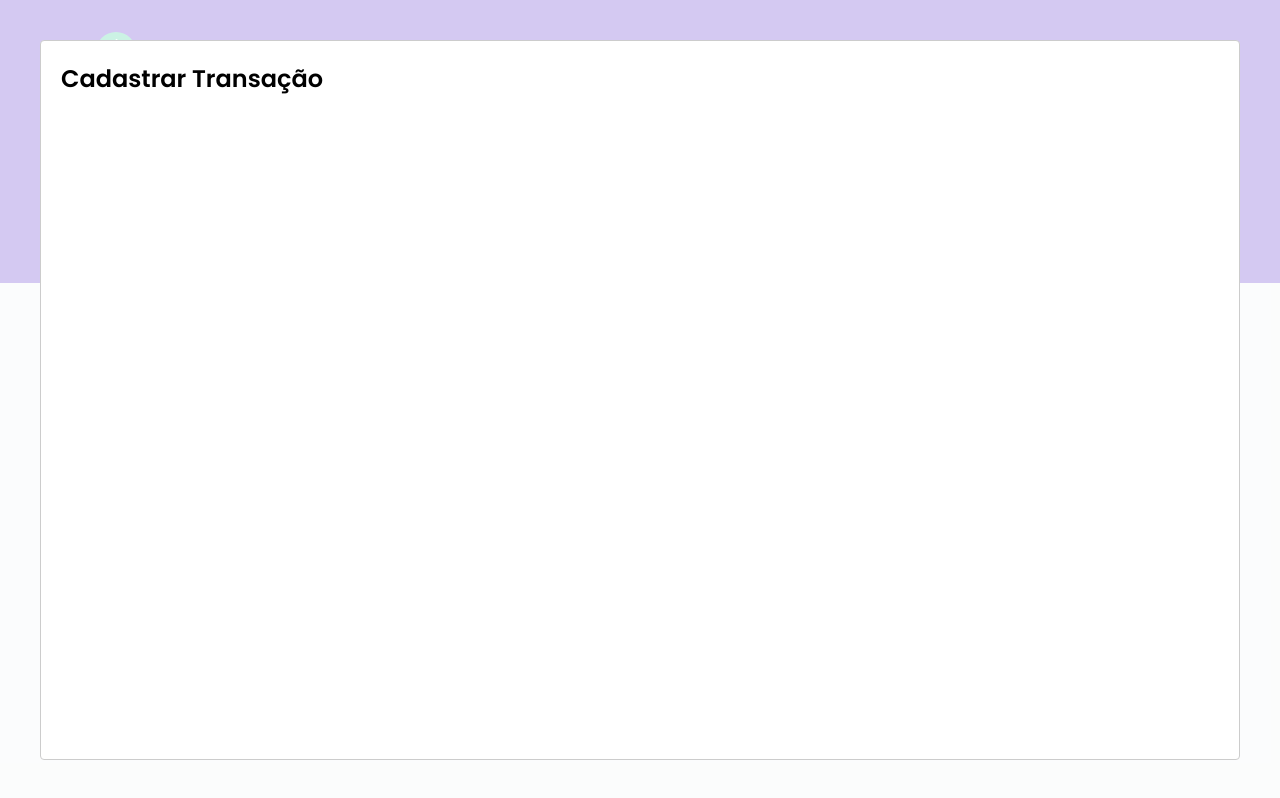
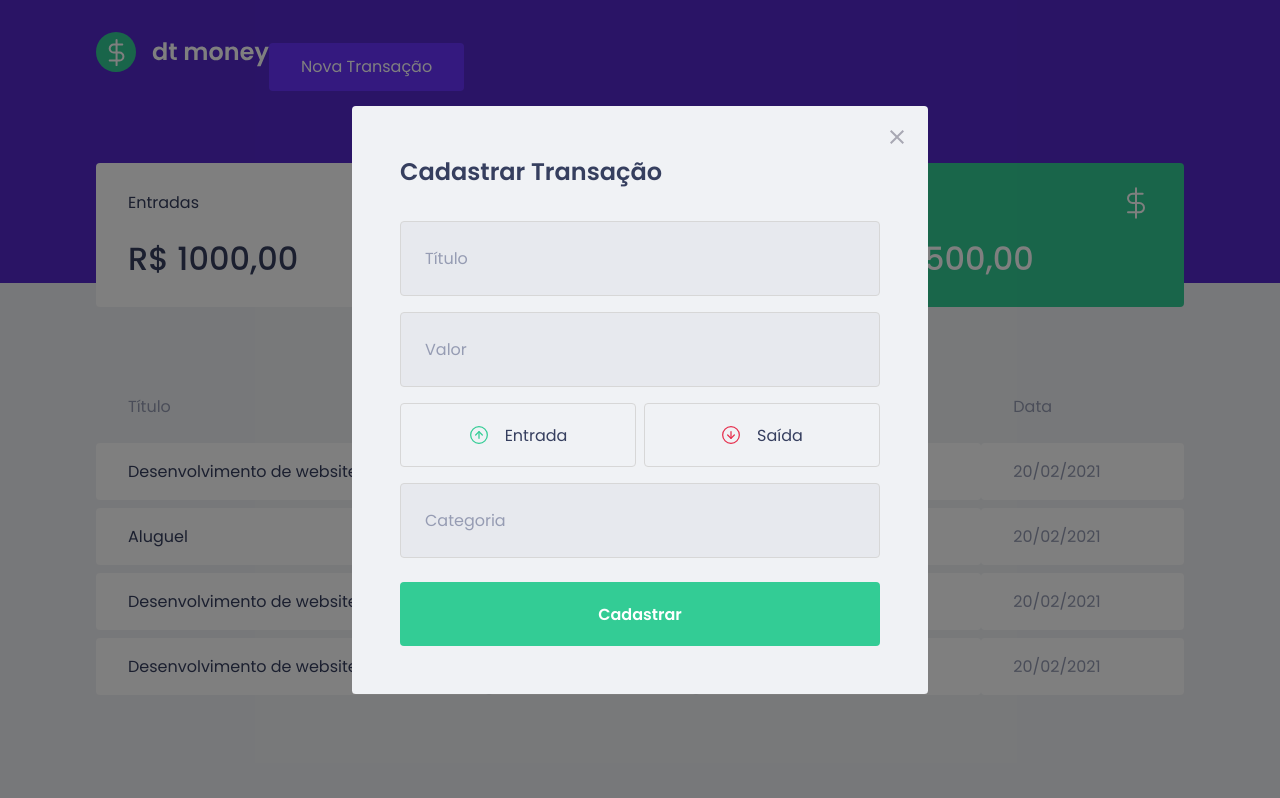
Before and after one commit to k3n3dfelix/RocketSeat, a React (Create React App) app in the folder dtmoney/: page / in a window 1280 px wide. Both pictures are taken after a click on the button "Nova Transação". Built offline with nearby package versions, Linux system fonts and the light colour scheme; no server answers; what miragejs would draw is missing.

Commit message:
Feito Estilização do modal e adicionado o helper polished

```diff
--- a/dtmoney/package.json
+++ b/dtmoney/package.json
@@ -5,6 +5,7 @@
   "dependencies": {
     "axios": "^0.26.1",
     "miragejs": "^0.1.43",
+    "polished": "^4.2.2",
     "react": "^18.0.0",
     "react-dom": "^18.0.0",
     "react-modal": "^3.14.4",
--- a/dtmoney/src/components/NewTransactionalModal/index.tsx
+++ b/dtmoney/src/components/NewTransactionalModal/index.tsx
@@ -1,4 +1,8 @@
 import Modal from 'react-modal';
+import closeImg from '../../assets/close.svg';
+import incomeImg from '../../assets/income.svg'
+import outcomeImg from '../../assets/outcome.svg'
+import { Container, TransactionalTypeContainer } from './styles';
 
 interface NewTransactionalModalProps{
     isOpen: boolean;
@@ -7,11 +11,34 @@
 
 export function NewTransactionModal({isOpen, onRequestClose}: NewTransactionalModalProps){
     return (
-        <Modal
+    <Modal
         isOpen={isOpen}
         onRequestClose={onRequestClose}
+        overlayClassName="react-modal-overlay"
+        className="react-modal-content"
     >
-        <h2>Cadastrar Transação</h2>
+        <button type="button" onClick={onRequestClose} className="react-modal-close">
+            <img src={closeImg} alt="Fechar Modal"/>
+        </button>
+
+        <Container>
+            <h2>Cadastrar Transação</h2>
+
+            <input placeholder="Título"/>
+            <input type="number" placeholder="Valor" />
+            <TransactionalTypeContainer>
+                <button type="button">
+                    <img src={incomeImg}  alt="Entrada"/><span>Entrada</span>
+                </button>
+                <button type="button">
+                    <img src={outcomeImg} /><span>Saída</span>
+                </button>
+            </TransactionalTypeContainer>
+            <input type="text" placeholder="Categoria" />
+            <button type="submit">Cadastrar</button>
+
+
+        </Container>
     </Modal>
     );
 }
--- a/dtmoney/src/components/NewTransactionalModal/styles.ts
+++ b/dtmoney/src/components/NewTransactionalModal/styles.ts
@@ -1,6 +1,85 @@
 import styled from "styled-components";
+import {darken} from 'polished';
 
 
-export const Container = styled.div `
+export const Container = styled.form `
+    h2{
+        color: var(--text-title);
+        font-size: 1.5rem;
+        margin-bottom: 2rem;
 
+    }
+
+    input{
+        width:100%;
+        padding: 1.5rem;
+        eight: 4rem;
+        border-radius: 0.25rem;
+        border: 1px solid #d7d7d7;
+        background: #e7e9ee;
+        font-wight: 400;
+        font-size: 1rem;
+
+        &::placeholder{
+            color:var(--text-body);
+        }
+        & + input {
+            margin-top: 1rem;
+        }
+    }
+
+    button[type="submit"]{
+        width: 100%;
+        padding:0 1.5rem;
+        height: 4rem;
+        background: var(--green);
+        color: #FFF;
+        border-radius: 0.25rem;
+        border: 0;
+        font-size: 1rem;
+        margin-top: 1.5rem;
+        font-weight: 600;
+
+        transition: filter 0.2s;
+
+        &:hover {
+            filter: brightness(0.9);
+        }
+    }
 `;
+
+export const TransactionalTypeContainer = styled.div `
+    margin: 1rem 0;
+    display: grid;
+    grid-template-columns: 1fr 1fr;
+    gap: 0.5rem;
+
+    button {
+        height: 4rem;
+        border: 1px solid #d7d7d7;
+        border-radius: 0.25rem;
+        background: transparent;
+
+        display: flex;
+        align-items: center;
+        justify-content: center;
+        transition: border-color 0.2s;
+
+        &:hover{
+            border-color:${darken(0.1, '#d7d7d7')} ;
+        }
+
+        img{
+            width: 20px;
+            height:20px;
+        }
+
+        span{
+            display: inline-block;
+            margin-left: 1rem;
+            font-size: 1rem;
+            color: var(--text-title);
+
+        }
+    }
+`;
--- a/dtmoney/src/styles/global.ts
+++ b/dtmoney/src/styles/global.ts
@@ -56,4 +56,41 @@
 
     }
 
+    .react-modal-overlay{
+        background: rgba(0, 0, 0, 0.5);
+        position:fixed;
+        top:0;
+        bottom:0;
+        right:0;
+        left:0;
+        display:flex;
+        align-items: center;
+        justify-content: center;
+    }
+
+    .react-modal-content {
+        width: 100%;
+        max-width: 576px;
+        background: var(--background);
+        position:relative;
+        padding: 3rem;
+        position: relative;
+        border-radius: 0.24rem;
+    }
+
+    .react-modal-close{
+        position:absolute;
+        right: 1.5rem;
+        top: 1.5rem;
+        border:0;
+        background: transparent;
+
+        transition: filter 0.2s;
+
+        &:hover {
+            filter: brightness(0.8);
+        }
+
+    }
+
 `
```
Also changed, not shown: 1 other file (tests, documents, lock files or other folders).
